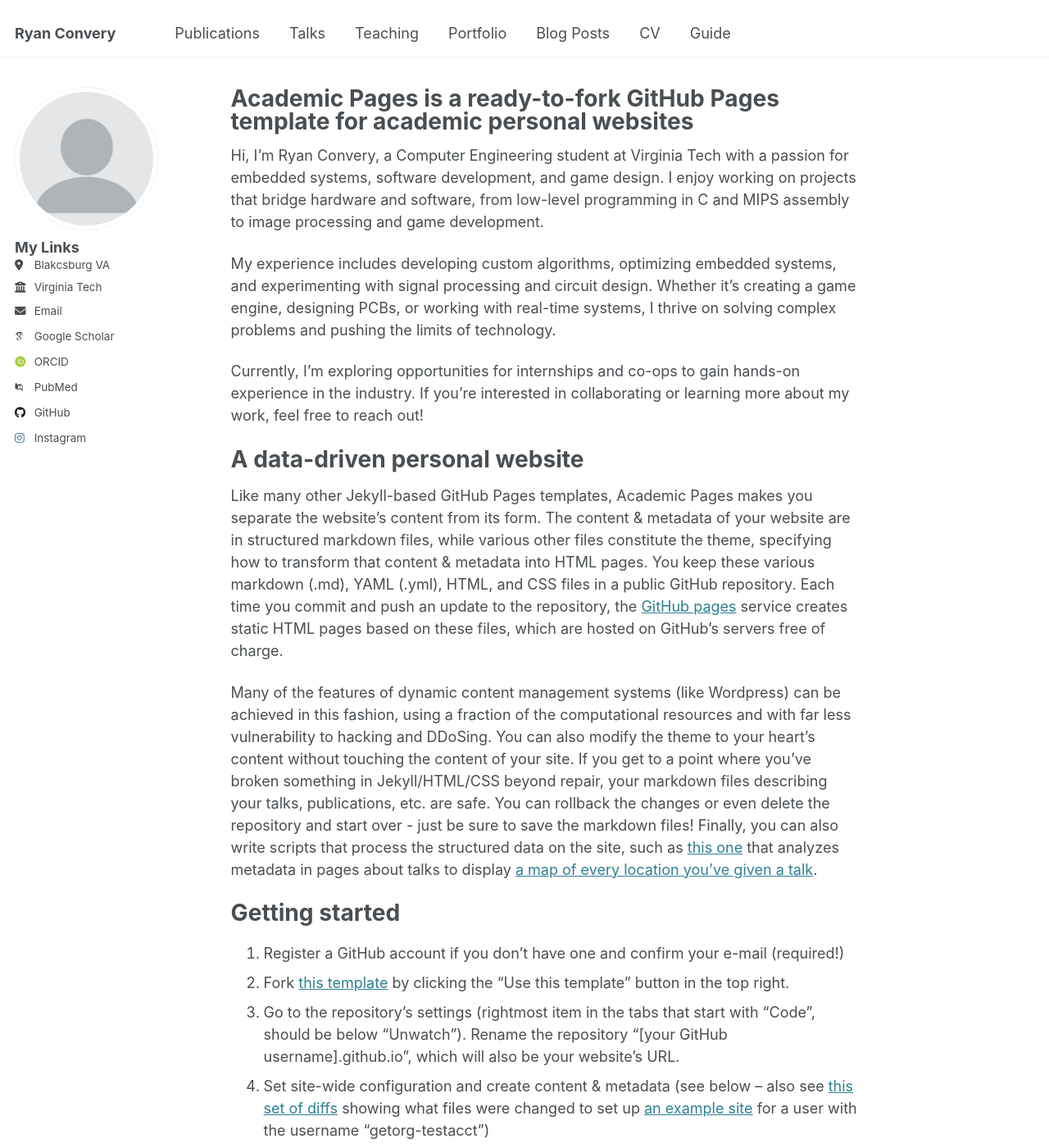
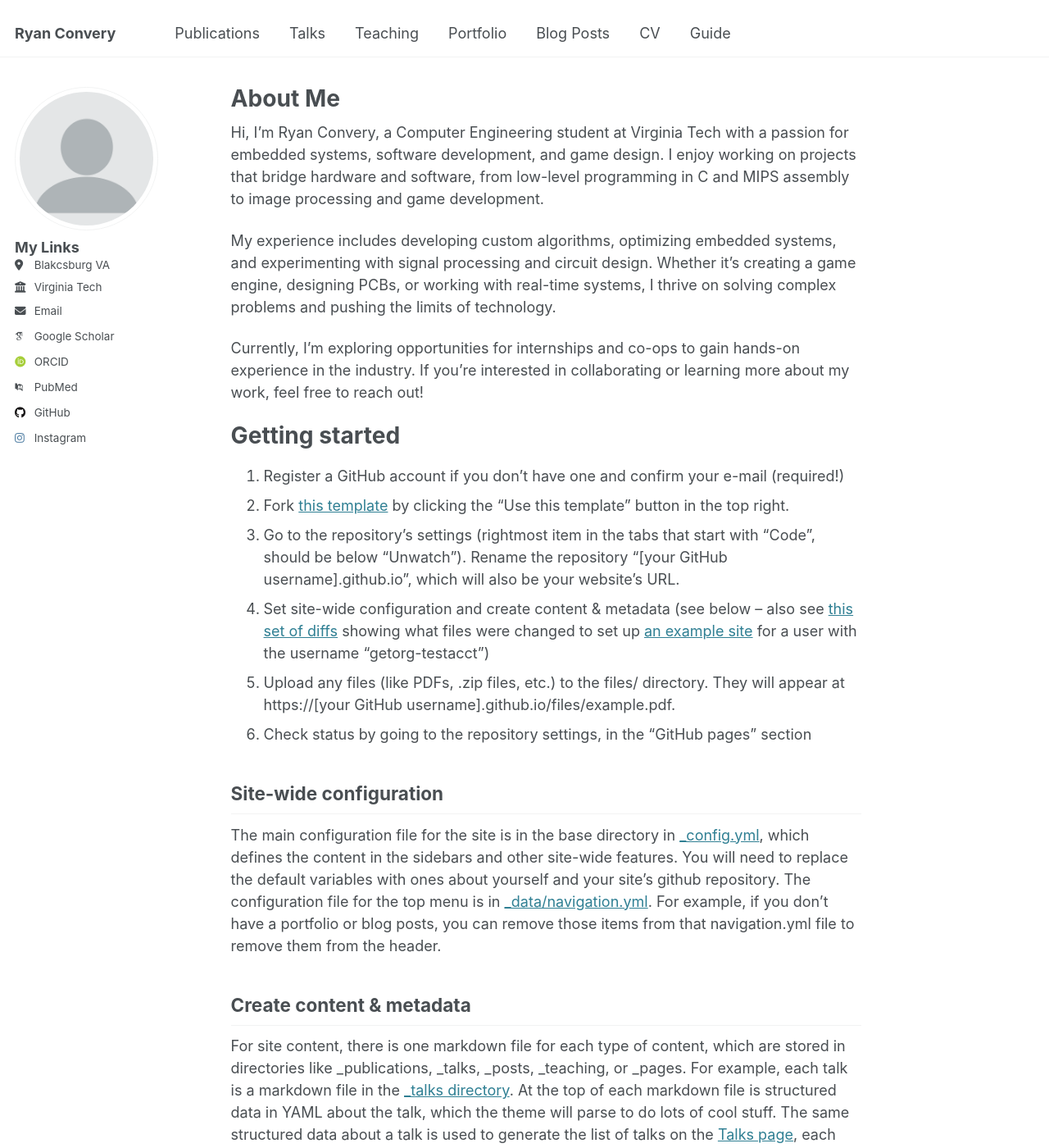
Before and after one commit to rconvery76/rconvery76.github.io, a Jekyll site: the page built from _pages/about.md, in a window 1280 px wide and 1400 px high. Shown: the whole window at 82% size. Built offline with Jekyll 4.4.1, drawn with Linux system fonts in a browser that asks for light colours; some web fonts are replaced.

Commit message:
Update about.md

```diff
--- a/_pages/about.md
+++ b/_pages/about.md
@@ -1,6 +1,6 @@
 ---
 permalink: /
-title: "Academic Pages is a ready-to-fork GitHub Pages template for academic personal websites"
+title: "About Me"
 author_profile: true
 redirect_from:
   - /about/
@@ -12,12 +12,6 @@ Hi, I’m Ryan Convery, a Computer Engineering student at Virginia Tech with a p
 My experience includes developing custom algorithms, optimizing embedded systems, and experimenting with signal processing and circuit design. Whether it’s creating a game engine, designing PCBs, or working with real-time systems, I thrive on solving complex problems and pushing the limits of technology.
 
 Currently, I’m exploring opportunities for internships and co-ops to gain hands-on experience in the industry. If you’re interested in collaborating or learning more about my work, feel free to reach out!
-
-A data-driven personal website
-======
-Like many other Jekyll-based GitHub Pages templates, Academic Pages makes you separate the website's content from its form. The content & metadata of your website are in structured markdown files, while various other files constitute the theme, specifying how to transform that content & metadata into HTML pages. You keep these various markdown (.md), YAML (.yml), HTML, and CSS files in a public GitHub repository. Each time you commit and push an update to the repository, the [GitHub pages](https://pages.github.com/) service creates static HTML pages based on these files, which are hosted on GitHub's servers free of charge.
-
-Many of the features of dynamic content management systems (like Wordpress) can be achieved in this fashion, using a fraction of the computational resources and with far less vulnerability to hacking and DDoSing. You can also modify the theme to your heart's content without touching the content of your site. If you get to a point where you've broken something in Jekyll/HTML/CSS beyond repair, your markdown files describing your talks, publications, etc. are safe. You can rollback the changes or even delete the repository and start over - just be sure to save the markdown files! Finally, you can also write scripts that process the structured data on the site, such as [this one](https://github.com/academicpages/academicpages.github.io/blob/master/talkmap.ipynb) that analyzes metadata in pages about talks to display [a map of every location you've given a talk](https://academicpages.github.io/talkmap.html).
 
 Getting started
 ======
```
